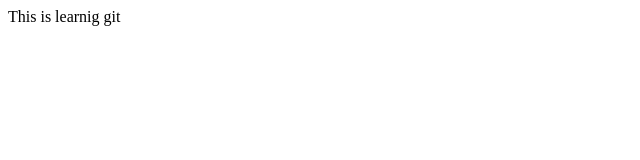
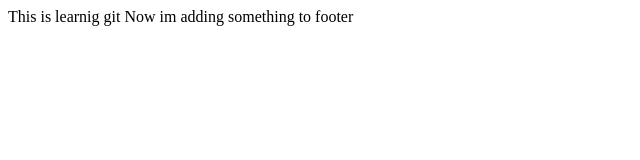
Before and after one commit to suryanva/gitpractice, a plain HTML site: page index.html in a window 1280 px wide. Shown: the whole page, without its empty margins (0-640 px from the left). Drawn offline with Linux system fonts and the light colour scheme.

```diff
--- a/index.html
+++ b/index.html
@@ -6,6 +6,6 @@
     <title>Learning Git</title>
   </head>
   <body>
-    This is learnig git
+    This is learnig git Now im adding something to footer
   </body>
 </html>
```
